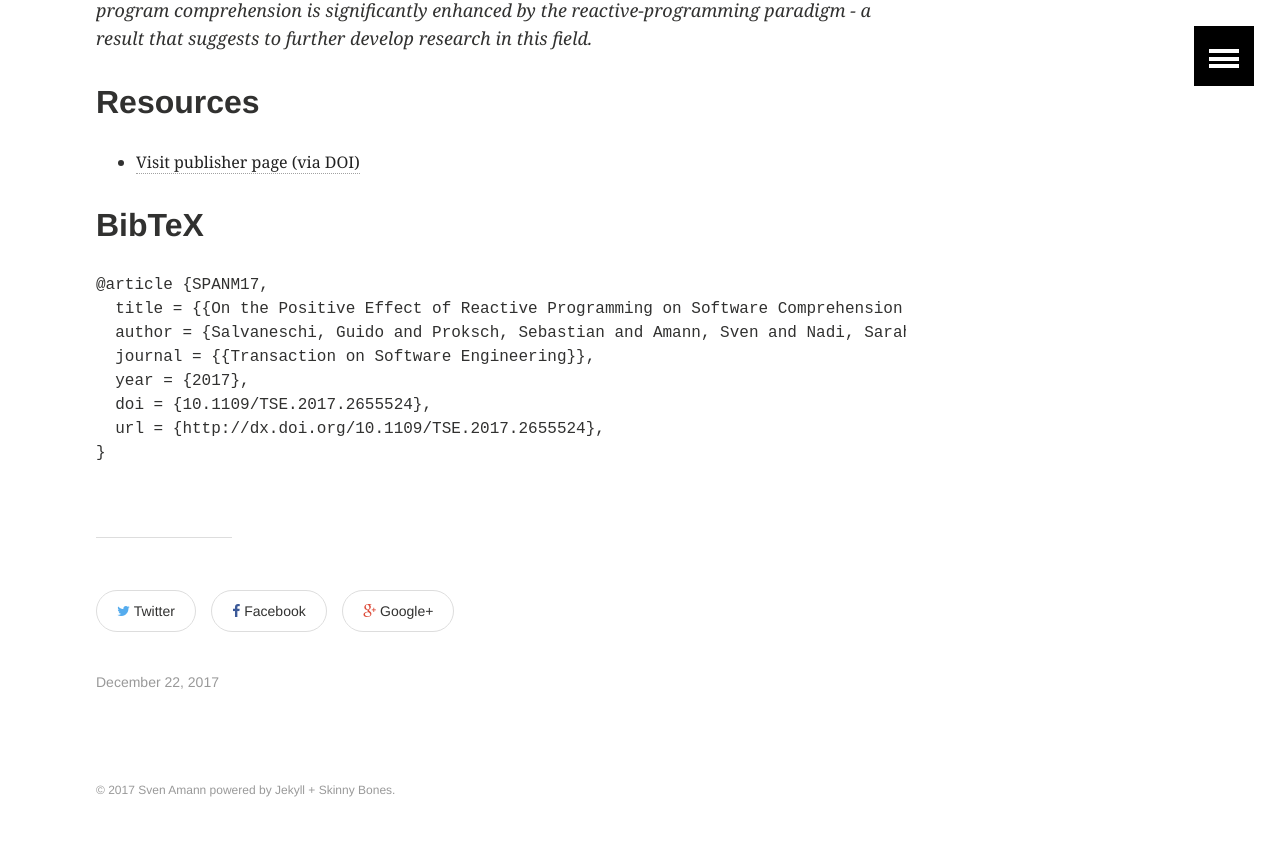
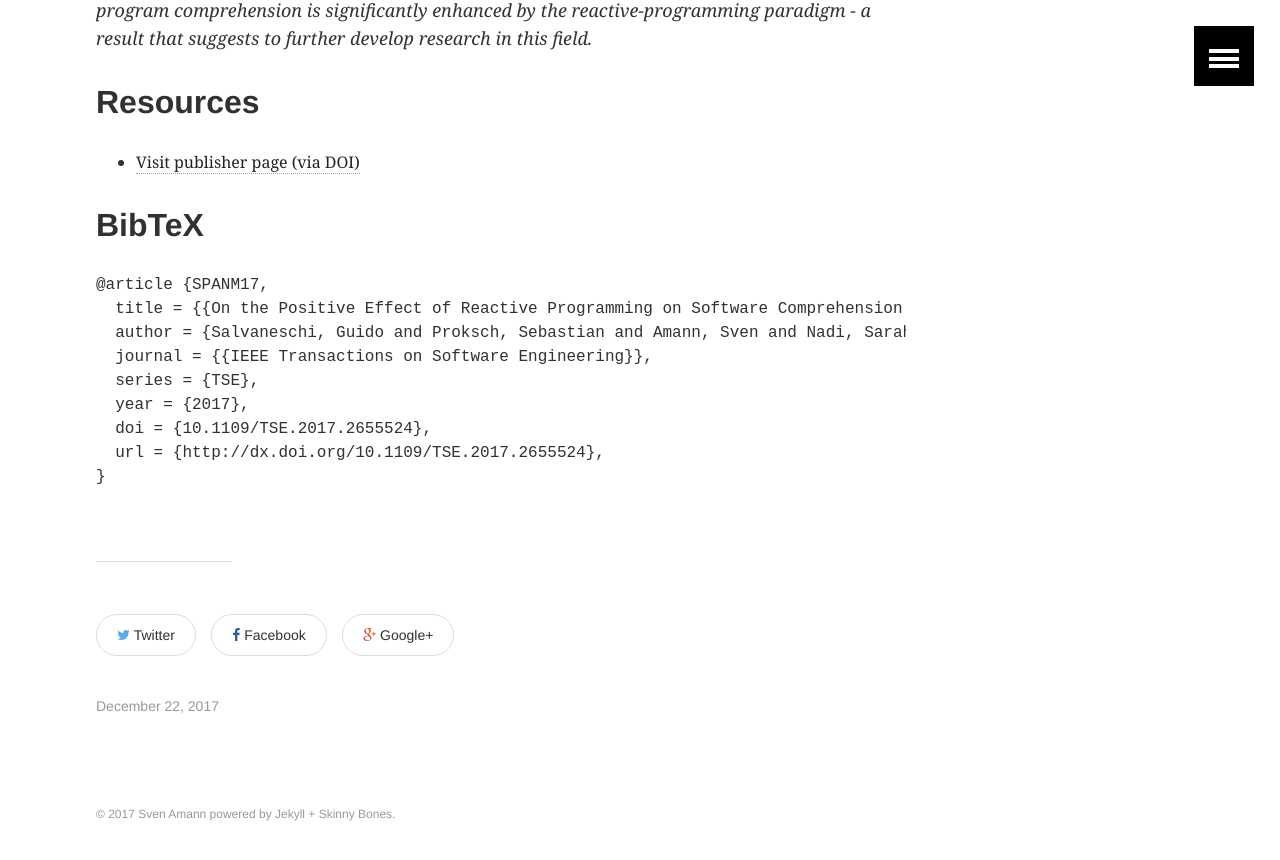
Before and after one commit to salsolatragus/sven-amann.de, a Jekyll site: the page built from _publications/2017-01-On-the-Positive-Effect-of-Reactive-Programming-on-Software-Comprehension-An-Empirical-Study.md, in a window 1280 px wide and 900 px high, scrolled down 676 px. Shown: the top 860 px of the window. Built offline with Jekyll 4.4.1, drawn with Linux system fonts in a browser that asks for light colours.

Commit message:
Add metadata to papers.

```diff
--- a/_publications/2017-01-On-the-Positive-Effect-of-Reactive-Programming-on-Software-Comprehension-An-Empirical-Study.md
+++ b/_publications/2017-01-On-the-Positive-Effect-of-Reactive-Programming-on-Software-Comprehension-An-Empirical-Study.md
@@ -9,7 +9,8 @@ authors:
   - amann
   - nadi
   - mezini
-published_in: "Transaction on Software Engineering"
+published_in: "IEEE Transactions on Software Engineering"
+series: TSE
 year: 2017
 doi: 10.1109/TSE.2017.2655524
 abstract: >
```
Also changed, not shown: _publications/2017-11-Developer-Testing-in-the-IDE--Patterns-Beliefs-and-Behavior.md (+1 -0 lines).
